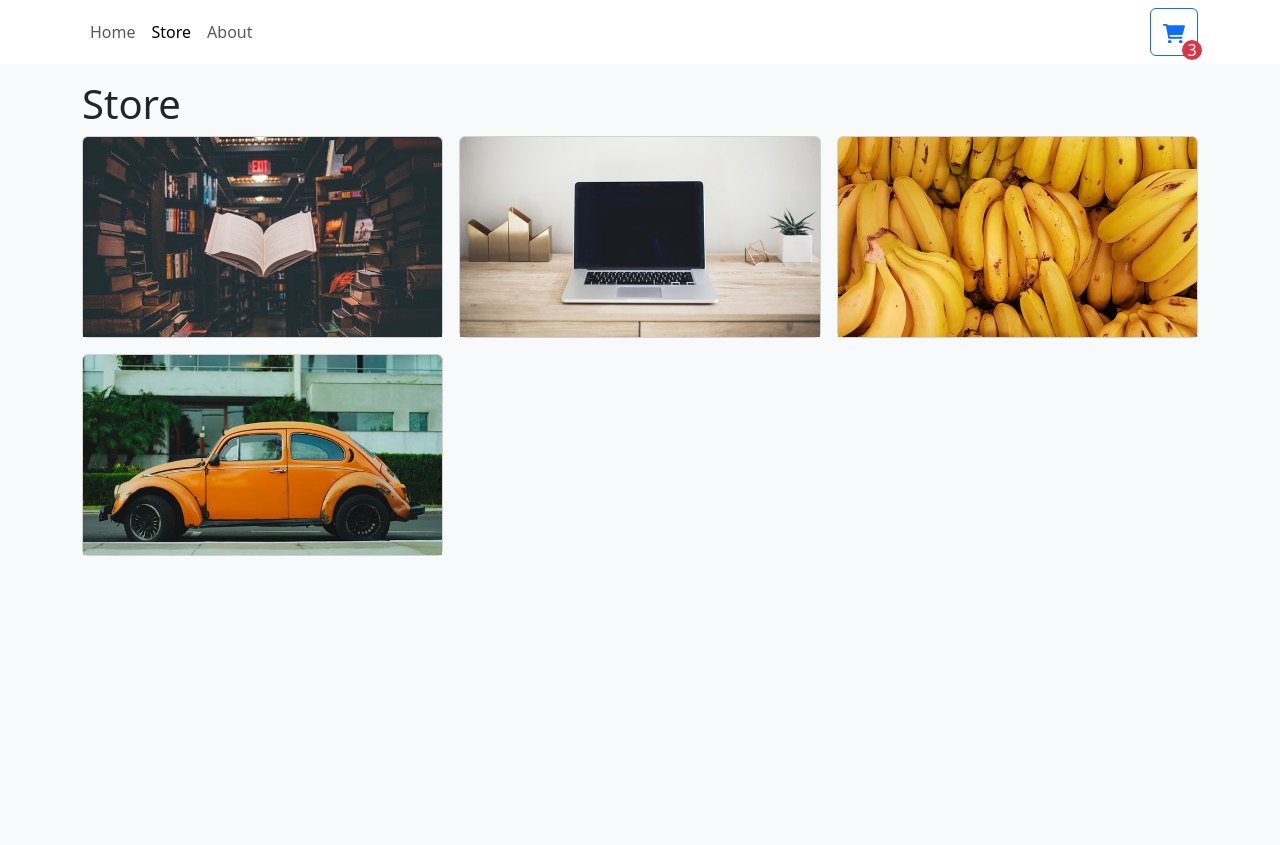
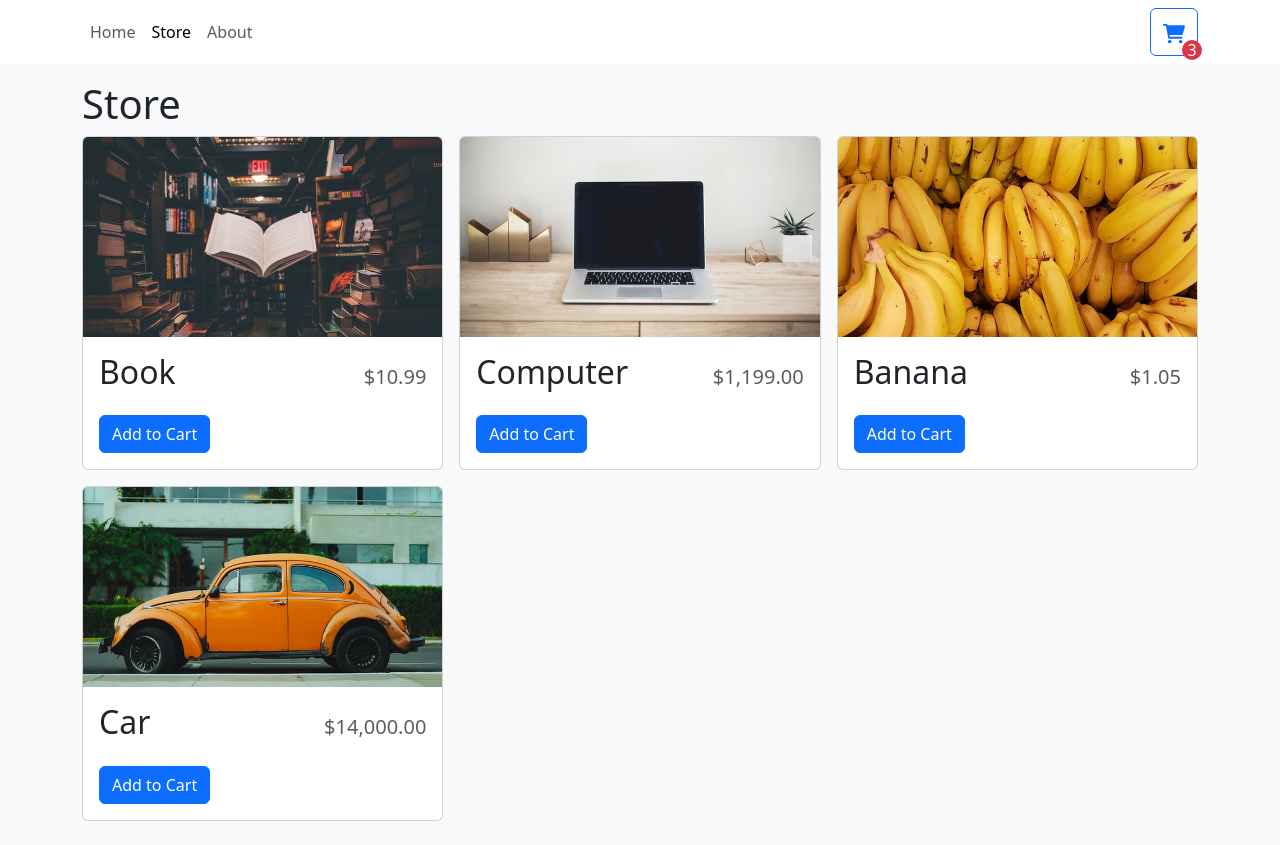
Before and after one commit to HassanKashif-pro/Shopping-Cart-TS-Project, a React (Vite) app: page /store in a window 1280 px wide. Before the commit the page ends 800 px from the top, so only its background shows below. Built offline with nearby package versions, Linux system fonts and the light colour scheme.

Commit message:
Added the currency formatter for the prices in store.

```diff
--- a/src/components/StoreItem.tsx
+++ b/src/components/StoreItem.tsx
@@ -1,4 +1,5 @@
-import { Card } from "react-bootstrap";
+import { Card, Button } from "react-bootstrap";
+import { formatCurrency } from "../utils/formatCurrency";
 
 type StoreItemProps = {
   id: number;
@@ -9,15 +10,23 @@
 
 export function StoreItem({ id, imgUrl, name, price }: StoreItemProps) {
   return (
-    <Card>
+    <Card className="h-100">
       <Card.Img
         variant="top"
         src={imgUrl}
         height="200px"
         style={{ objectFit: "cover" }}
       />
+      <Card.Body className="d-flex flex-column">
+        <Card.Title className="d-flex justify-content-between align-items-baseline mb-4">
+          <span className="fs-2">{name}</span>
+          <span className="ms-2 text-muted">{formatCurrency(price)}</span>
+        </Card.Title>
+        <div className="mt-auto">
+          <Button variant="primary">Add to Cart</Button>
+        </div>
+      </Card.Body>
     </Card>
   );
 }
-
 export default StoreItem;
--- /dev/null
+++ b/src/utils/formatCurrency.ts
@@ -0,0 +1,8 @@
+const CURRENCY_FORMATTER = new Intl.NumberFormat(undefined, {
+  currency: "USD",
+  style: "currency",
+});
+
+export function formatCurrency(number: number) {
+  return CURRENCY_FORMATTER.format(number);
+}
```
